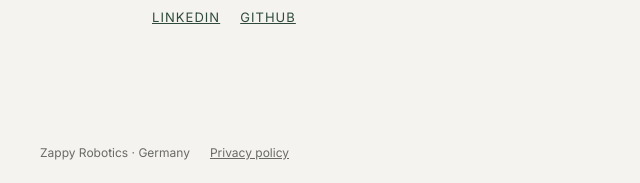
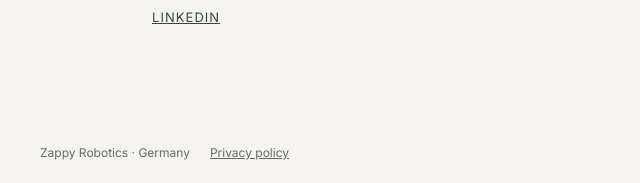
Before and after one commit to SushmitaSingh96/-zappy, a plain HTML site: page index.html in a window 1280 px wide. Shown: the part 4966-5149 px from the top of the page, 0-640 px from the left. Drawn offline with nearby package versions, Linux system fonts and the light colour scheme; a script that the page names is missing.

Commit message:
Remove GitHub link from team section
Co-Authored-By: Claude Opus 5.5 <noreply@anthropic.com>

```diff
--- a/index.html
+++ b/index.html
@@ -148,7 +148,6 @@
             <p>At Zappy she leads product strategy, user research and business development, turning customer insight into the product roadmap. Her focus is trustworthy AI that gives people peace of mind while keeping them in control of their data.</p>
             <div class="person-links">
               <a href="https://www.linkedin.com/in/sushmitasingh96/" target="_blank" rel="noreferrer">LinkedIn</a>
-              <a href="https://github.com/SushmitaSingh96" target="_blank" rel="noreferrer">GitHub</a>
             </div>
           </div>
         </article>
```
